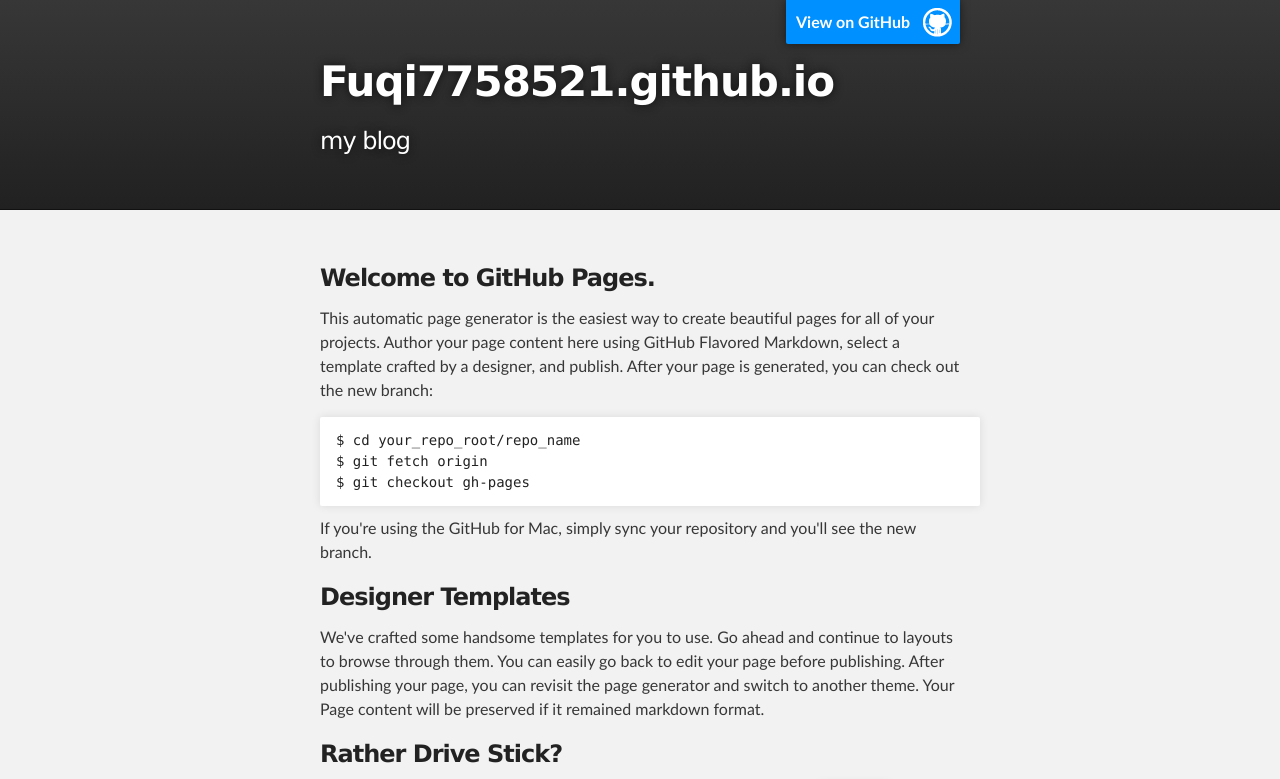
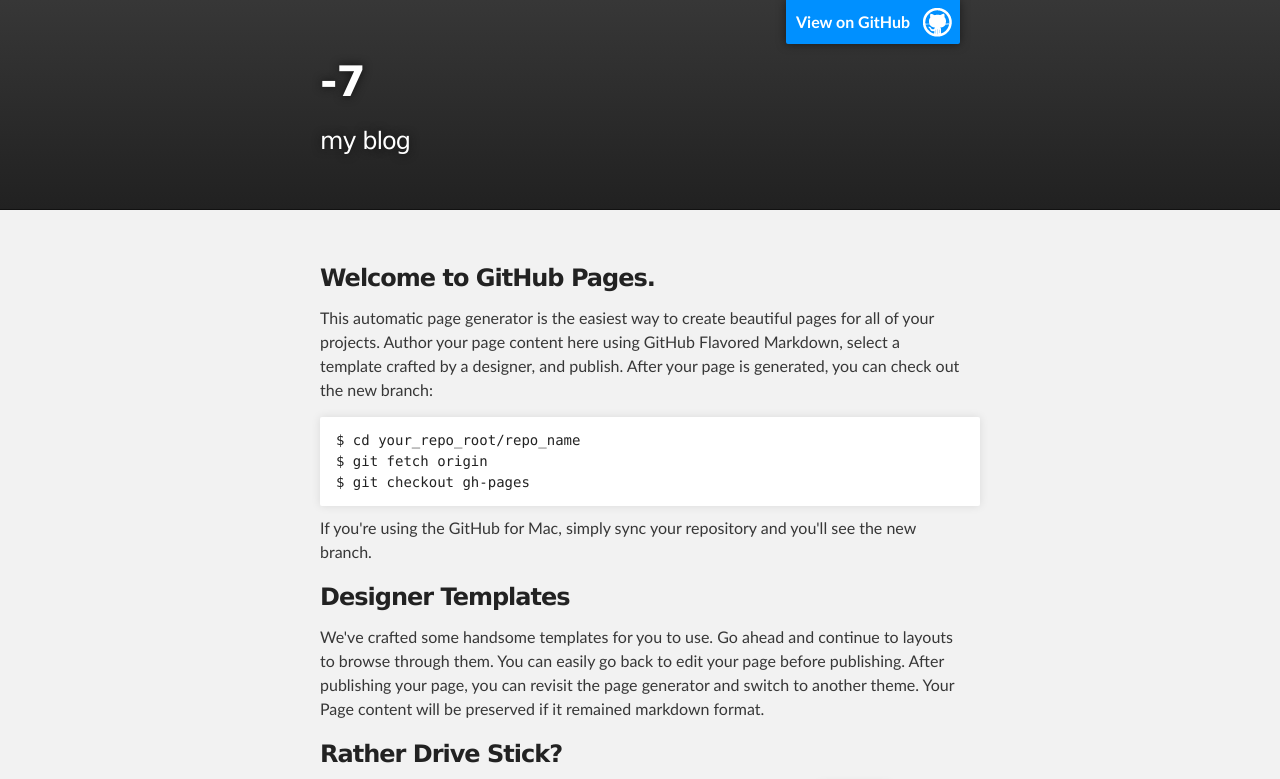
Before and after one commit to fuqi7758521/fuqi7758521.github.io, a plain HTML site: page index.html in a window 1280 px wide. Shown: the top 779 px of the page. Drawn offline with Linux system fonts and the light colour scheme.

Commit message:
Update index.html

```diff
--- a/index.html
+++ b/index.html
@@ -18,7 +18,7 @@
         <header class="inner">
           <a id="forkme_banner" href="https://github.com/fuqi7758521">View on GitHub</a>
 
-          <h1 id="project_title">Fuqi7758521.github.io</h1>
+          <h1 id="project_title">-7</h1>
           <h2 id="project_tagline">my blog</h2>
 
         </header>
```
